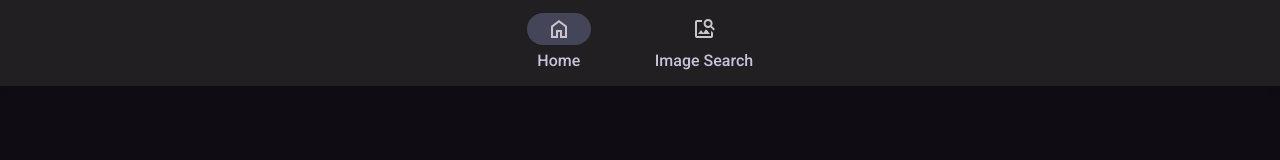
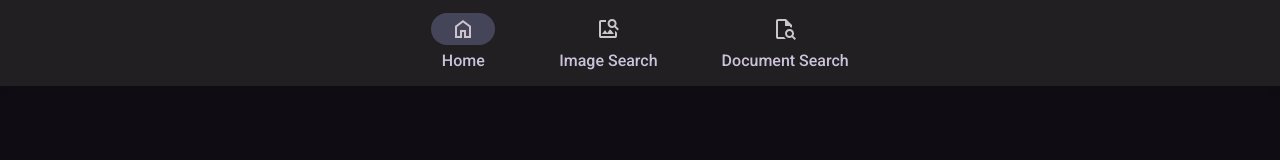
Before and after one commit to IRK-23/algeo2-spinosaurus, a Vue app in the folder src/frontend/: page / in a window 1280 px wide. Shown: the top 160 px of the page. Built offline with nearby package versions, Linux system fonts and the light colour scheme; no server answers.

Commit message:
fix: made Document Search accessible

```diff
--- a/src/frontend/src/App.vue
+++ b/src/frontend/src/App.vue
@@ -2,6 +2,7 @@
 import { RouterLink, RouterView } from 'vue-router'
 import HomeIcon from '@/assets/home.svg'
 import ImageSearchIcon from '@/assets/image_search.svg'
+import DocumentSearchIcon from '@/assets/document_search.svg'
 </script>
 
 <template>
@@ -19,6 +20,12 @@ import ImageSearchIcon from '@/assets/image_search.svg'
 						<img :src="ImageSearchIcon" alt="Image Search" class="nav-icon" />
 					</div>
 					<span>Image Search</span>
+				</RouterLink>
+				<RouterLink to="/search-document">
+					<div class="icon-container">
+						<img :src="DocumentSearchIcon" alt="Document Search" class="nav-icon" />
+					</div>
+					<span>Document Search</span>
 				</RouterLink>
 			</nav>
 		</div>
--- a/src/frontend/src/router/index.js
+++ b/src/frontend/src/router/index.js
@@ -1,6 +1,7 @@
 import { createRouter, createWebHistory } from 'vue-router'
 import HomeView from '../views/HomeView.vue'
 import ImageSearchView from '../views/ImageSearchView.vue'
+import DocumentSearchView from '../views/DocumentSearchView.vue'
 import BookDetailView from '../views/BookDetailView.vue'
 
 const router = createRouter({
@@ -17,6 +18,11 @@ const router = createRouter({
 			component: ImageSearchView
 		},
 		{
+			path: '/search-document',
+			name: 'document-search',
+			component: DocumentSearchView
+		},
+		{
 			path: '/book/:id',
 			name: 'book-detail',
 			component: BookDetailView
```
Also changed, not shown: src/frontend/src/assets/document_search.svg (added).
